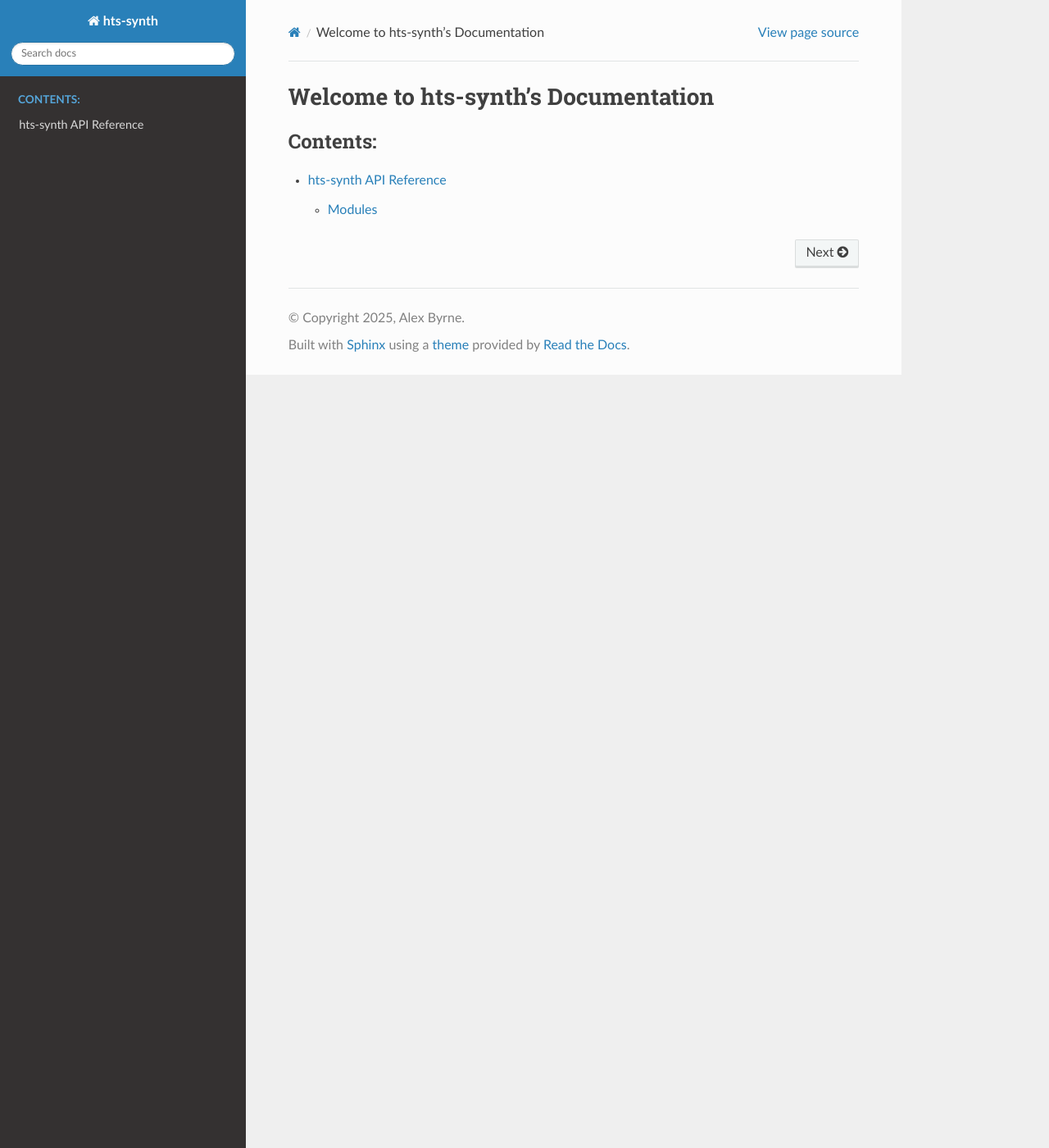
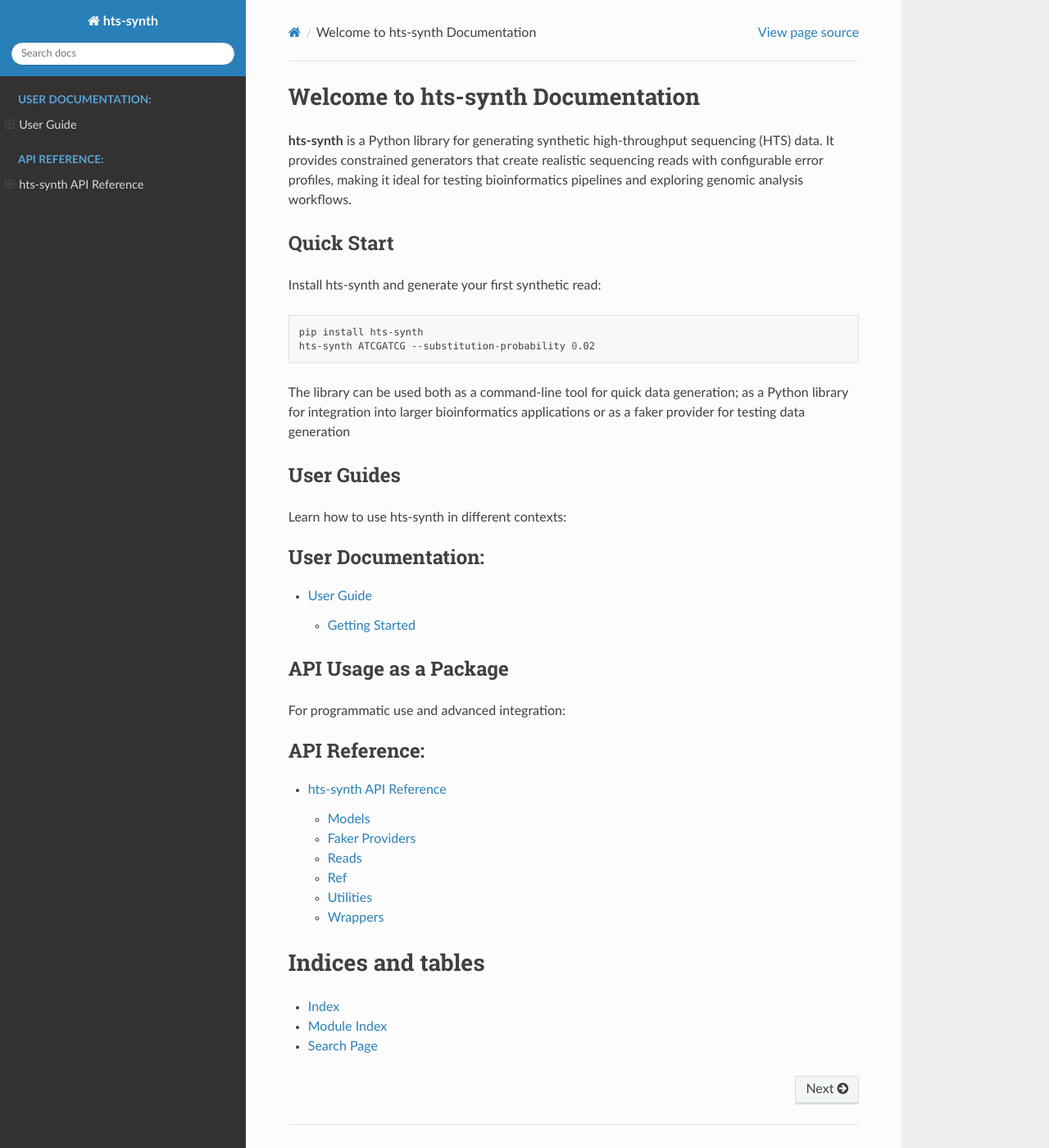
Before and after one commit to blex-max/hts-synth, a Sphinx documentation site: the page built from docs/source/index.rst, in a window 1280 px wide and 1400 px high. Shown: the whole window at 82% size. Built offline with Sphinx 7.4.7 and the Read the Docs theme 3.1.0, drawn with Linux system fonts in a browser that asks for light colours.

Commit message:
Add comprehensive user and API documentation
- Add `user_docs` for CLI and Faker interfaces, including examples and use cases.
- Expand API reference sections with `hts_synth.models` and `hts_synth.utils`.
- Configure Sphinx theme and sidebar for consistent navigation.

```diff
--- a/docs/source/api/hts_synth.rst
+++ b/docs/source/api/hts_synth.rst
@@ -6,13 +6,12 @@
    :show-inheritance:
    :undoc-members:
 
-Modules
------------
-
 .. toctree::
    :maxdepth: 2
 
+   hts_synth.models
    hts_synth.providers
    hts_synth.reads
    hts_synth.ref
+   hts_synth.utils
    hts_synth.wrappers
--- a/docs/source/conf.py
+++ b/docs/source/conf.py
@@ -25,12 +25,22 @@
 templates_path = ["_templates"]
 exclude_patterns = []
 
-
 # -- Options for HTML output -------------------------------------------------
 # https://www.sphinx-doc.org/en/master/usage/configuration.html#options-for-html-output
 
 html_theme = "sphinx_rtd_theme"
 html_static_path = ["_static"]
+
+# RTD theme options for consistent sidebar
+html_theme_options = {
+    'navigation_depth': 4,
+    'includehidden': True,
+    'titles_only': False,
+    'collapse_navigation': False,
+    'sticky_navigation': True,
+    'navigation_with_keys': False,
+    'style_external_links': True,
+}
 
 sys.path.insert(0, os.path.abspath("../../"))
 
@@ -41,3 +51,13 @@
 }
 add_module_names = False
 autodoc_member_order = "bysource"
+
+# Ensure consistent sidebar across all pages
+html_sidebars = {
+    '**': [
+        'globaltoc.html',
+        'relations.html',
+        'sourcelink.html',
+        'searchbox.html',
+    ],
+}
--- a/docs/source/index.rst
+++ b/docs/source/index.rst
@@ -3,11 +3,47 @@
    You can adapt this file completely to your liking, but it should at least
    contain the root `toctree` directive.
 
-Welcome to hts-synth's Documentation
+Welcome to hts-synth Documentation
 =======================
+**hts-synth** is a Python library for generating synthetic high-throughput sequencing (HTS) data. It provides constrained generators that create realistic sequencing reads with configurable error profiles, making it ideal for testing bioinformatics pipelines and exploring genomic analysis workflows.
+
+Quick Start
+-----------
+
+Install hts-synth and generate your first synthetic read:
+
+.. code-block:: bash
+
+   pip install hts-synth
+   hts-synth ATCGATCG --substitution-probability 0.02
+
+The library can be used both as a command-line tool for quick data generation; as a Python library for integration into larger bioinformatics applications or as a faker provider for testing data generation
+
+User Guides
+-----------
+
+Learn how to use hts-synth in different contexts:
 
 .. toctree::
    :maxdepth: 2
-   :caption: Contents:
+   :caption: User Documentation:
+
+   user_docs/users_docs
+
+API Usage as a Package
+----------------------
+
+For programmatic use and advanced integration:
+
+.. toctree::
+   :maxdepth: 2
+   :caption: API Reference:
 
    api/hts_synth
+
+Indices and tables
+==================
+
+* :ref:`genindex`
+* :ref:`modindex`
+* :ref:`search`
```
Also changed, not shown: docs/source/api/hts_synth.models.rst (added, +24 -0 lines), docs/source/api/hts_synth.utils.rst (added, +10 -0 lines), docs/source/user_docs/users_docs.cli-interface.rst (added, +246 -0 lines), docs/source/user_docs/users_docs.faker-interface.rst (added, +145 -0 lines), docs/source/user_docs/users_docs.rst (added, +26 -0 lines).
